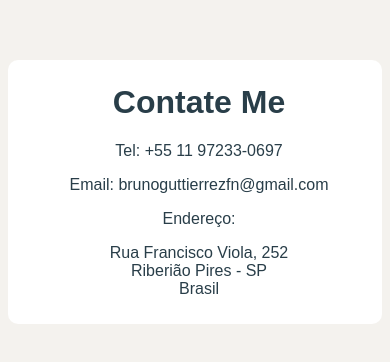
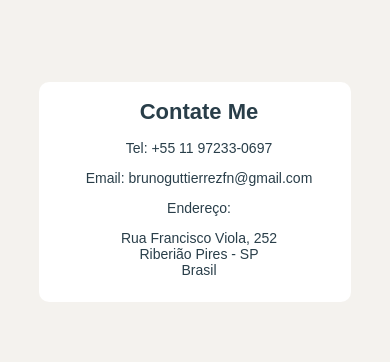
Before and after one commit to brunoguttierrez/projeto-curriculo, a plain HTML site: page public/contato.html in a window 390 px wide. Shown: the part 238-600 px from the top of the page. Drawn offline with Linux system fonts and the light colour scheme.

Commit message:
Ajuste de layout

```diff
--- a/public/contato.html
+++ b/public/contato.html
@@ -16,14 +16,22 @@
     justify-content: center;
     }
     .contato {
-    max-width: 1000px;
-    width: 100%;
+        width: 80%;
         background-color: #fff;
         padding: 2px 2px 10px 10px;
         border-radius: 10px;
         text-align: center;
     }
 
+    @media (max-width: 733px) {
+        h1 {
+            font-size: 22px;
+        }
+
+        p{
+            font-size: 14px
+        };
+    }
 </style>
 <body>
     <div class="contato">
```
Also changed, not shown: public/sobre-mim.html (+11 -2 lines). Lines whose indentation alone changed are shown as unchanged.
